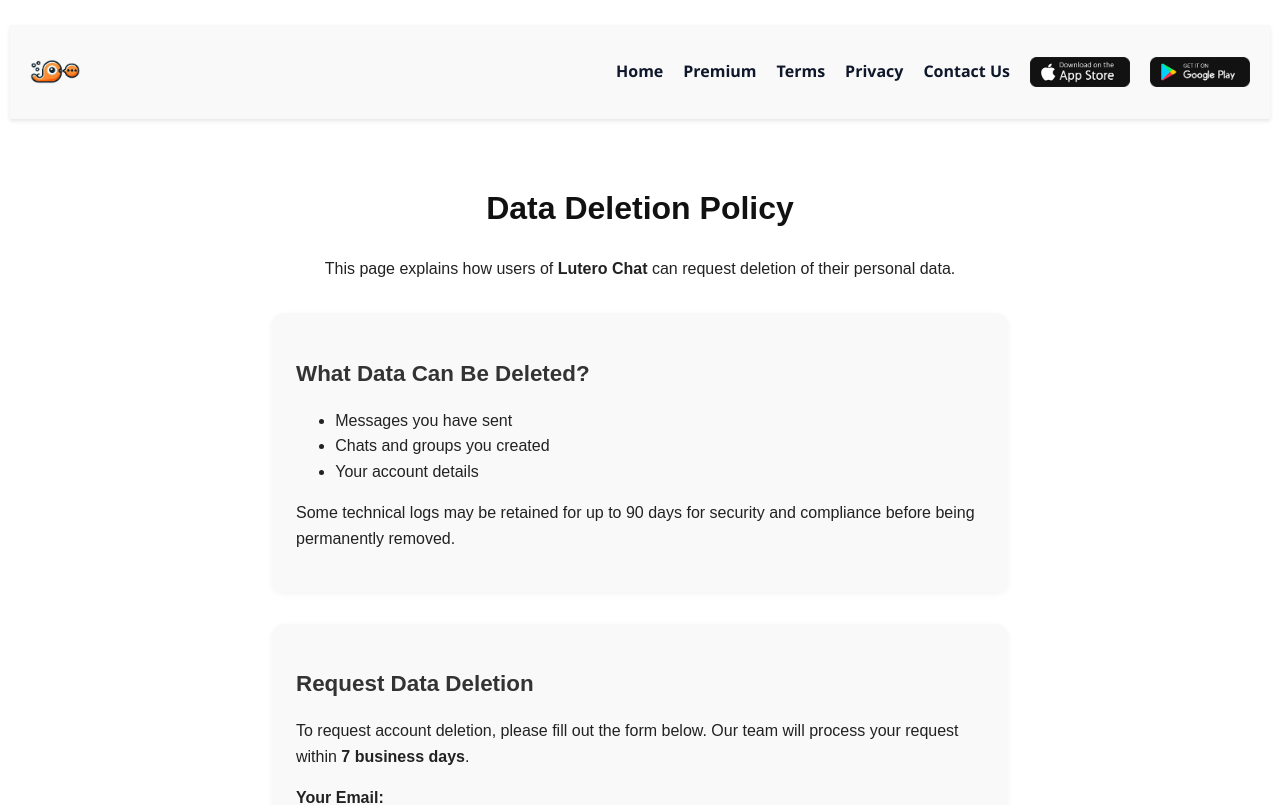
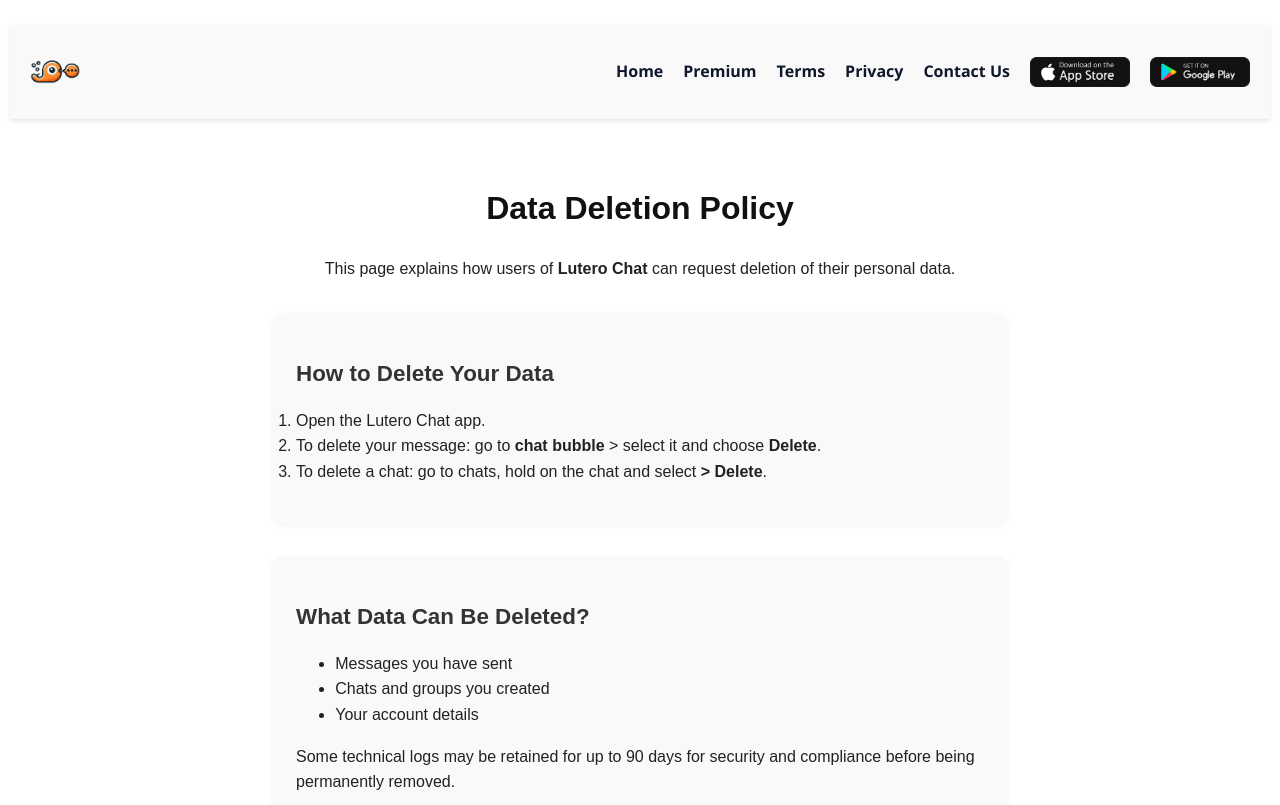
Before and after one commit to chidinma-elekwachi/lutero.org, a React (Create React App) app: page /data-deletion in a window 1280 px wide. Shown: the top 805 px of the page. Built offline with nearby package versions, Linux system fonts and the light colour scheme.

Commit message:
data deletion policy

```diff
--- a/src/pages/DataDeletion.js
+++ b/src/pages/DataDeletion.js
@@ -12,6 +12,19 @@
           request deletion of their personal data.
         </p>
       </header>
+
+     <section className="data-deletion-section">
+        <h2>How to Delete Your Data</h2>
+        <ol>
+          <li>Open the Lutero Chat app.</li>
+          <li>
+            To delete your message: go to <strong>chat bubble</strong> &gt; select it and choose <strong>Delete</strong>.
+          </li>
+          <li>
+            To delete a chat: go to chats, hold on the chat and select <strong> &gt; Delete</strong>.
+          </li>
+        </ol>
+      </section>
 
       <section className="data-deletion-section">
         <h2>What Data Can Be Deleted?</h2>
@@ -70,9 +83,8 @@
         </form>
       </section>
 
-      <footer>
+
         <Footer />
-      </footer>
     </div>
   );
 }
```
